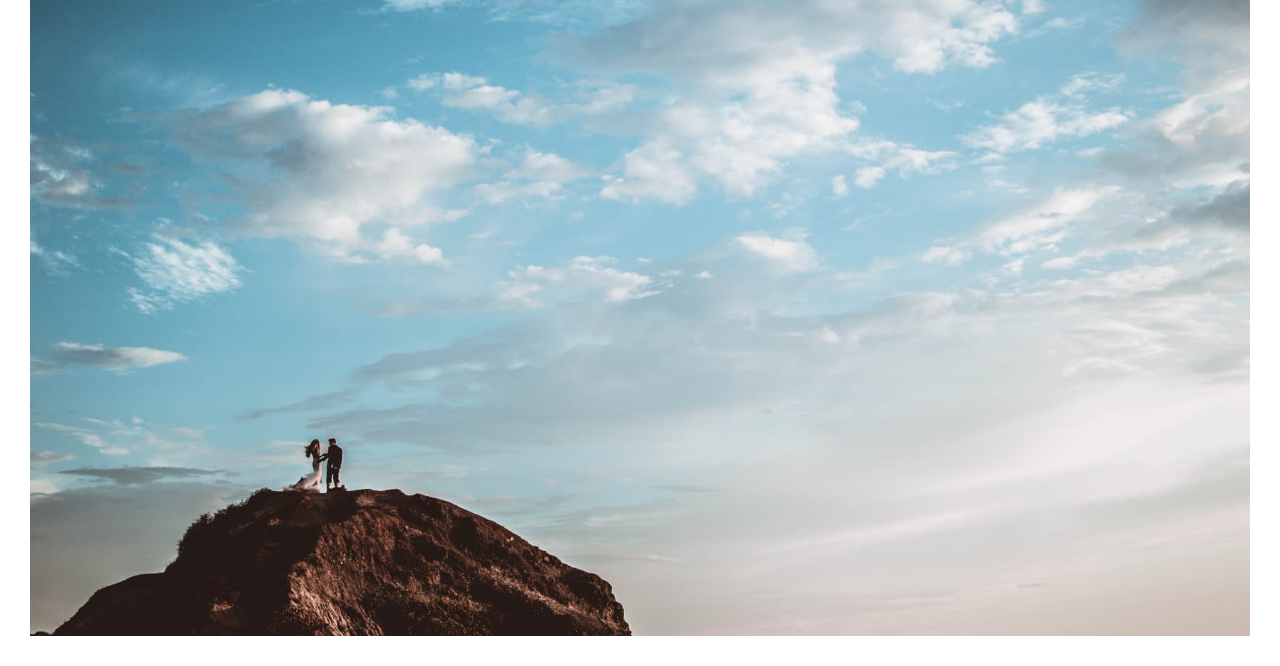
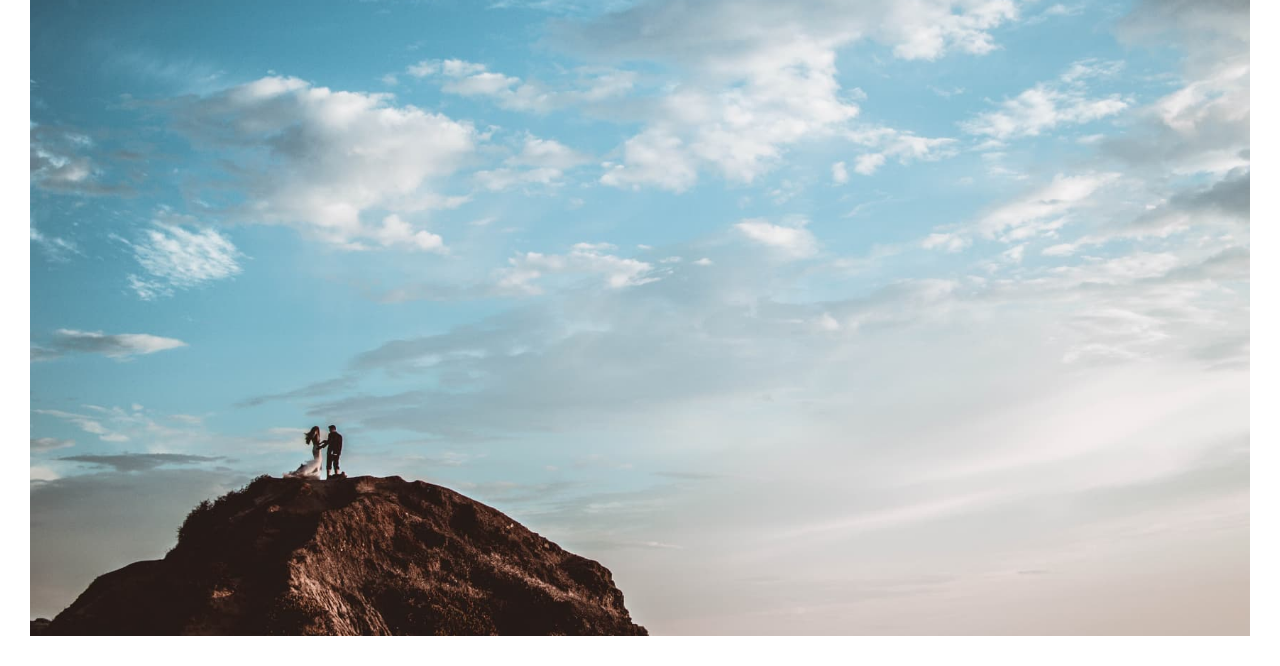
Before and after one commit to Weelhaus/barnhart, a plain HTML site: page index.html in a window 1280 px wide. Shown: the part 134-800 px from the top of the page. Drawn offline with Linux system fonts and the light colour scheme.

Commit message:
fixed hero image

```diff
--- a/css/styles.css
+++ b/css/styles.css
@@ -7,5 +7,5 @@ section.splash {
     bottom: 0;
     left: 0;
     margin: 30px;
-    background: url("../img/splash_bg.jpg") center center / cover;
+    background: url("../img/splash_bg.jpg") bottom center / cover;
 }
```
